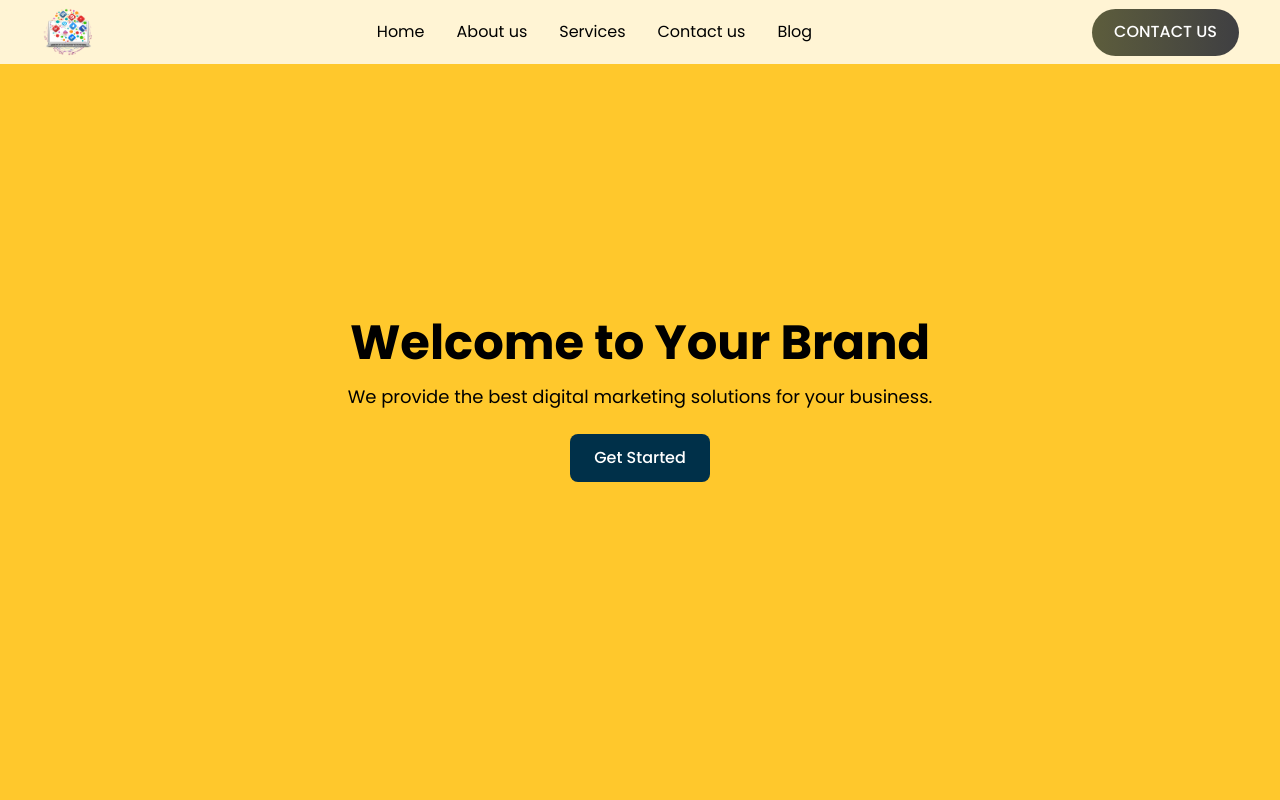
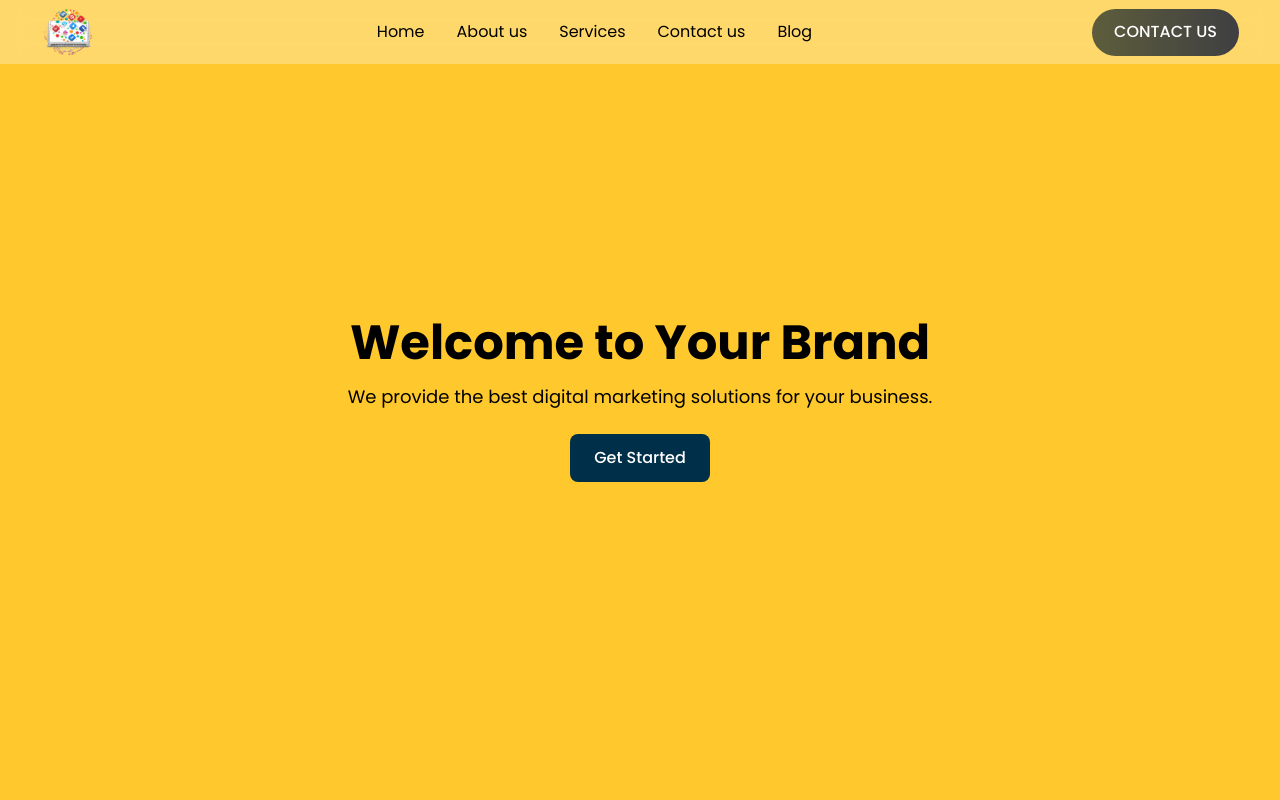
Before and after one commit to KrishnaTech9987/Portfolio-Website, a Next.js app: page / in a window 1280 px wide. Shown: the top 800 px of the page. Built offline with nearby package versions, Linux system fonts and the light colour scheme.

Commit message:
Minor Changes in Navbar.

```diff
--- a/app/component/layout/Navbar.jsx
+++ b/app/component/layout/Navbar.jsx
@@ -63,7 +63,7 @@
     //   </div>
     // </nav>
 
-    <header className="fixed top-0 left-0 right-0 z-50 bg-white/80 backdrop-blur-md">
+    <header className="fixed top-0 left-0 right-0 z-50 bg-white bg-opacity-30 backdrop-blur-md">
       <div className="container mx-auto px-4">
         <div className="flex items-center justify-between h-16">
           <Link className="text-lg font-bold" href="/">
```
